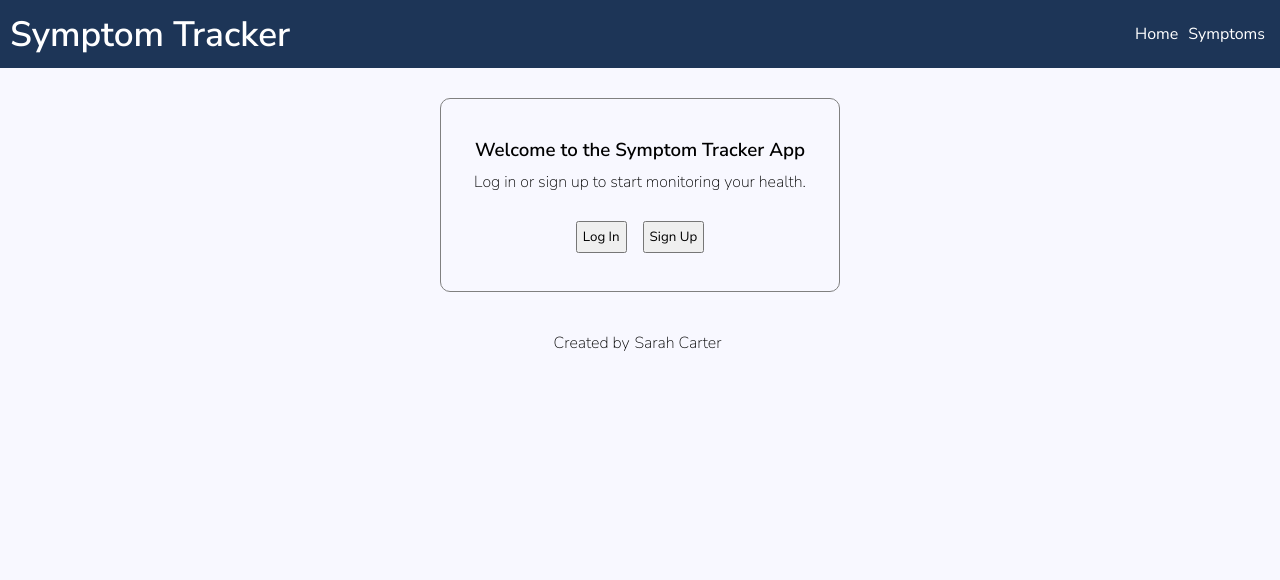
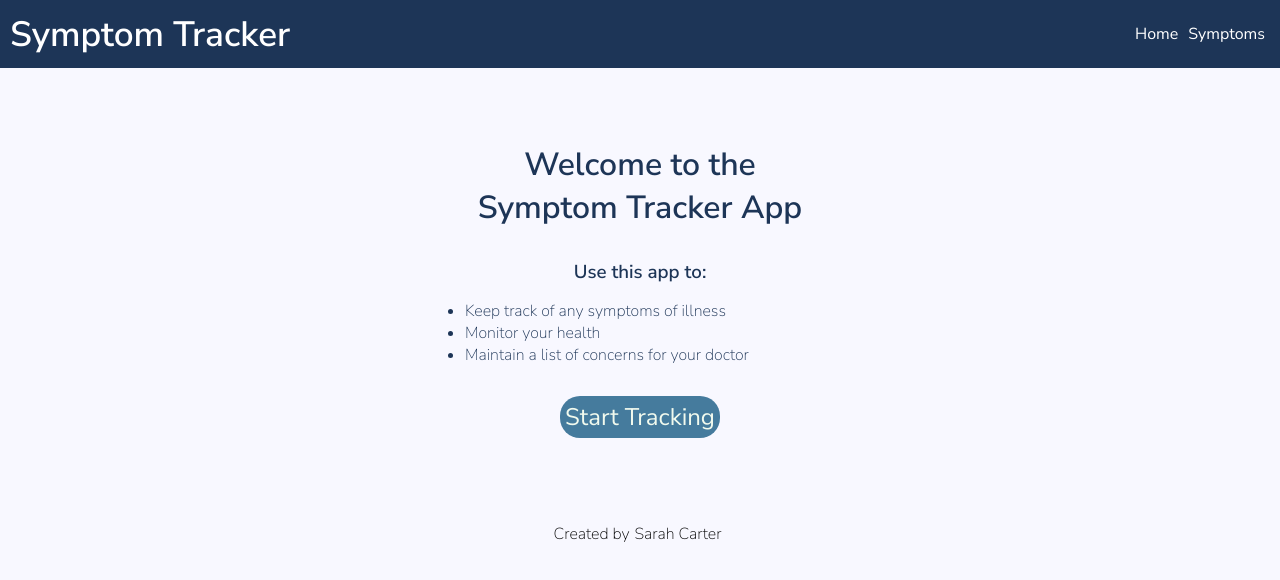
Before and after one commit to sarahecarter/symptom-tracker-frontend, a Next.js app: page / in a window 1280 px wide. Shown: the top 580 px of the page. Built offline with nearby package versions, Linux system fonts and the light colour scheme.

Commit message:
updated readme

```diff
--- a/pages/index.js
+++ b/pages/index.js
@@ -1,26 +1,42 @@
-/** @jsxImportSource @emotion/react */
-import { css } from '@emotion/react'
 import styled from '@emotion/styled'
 import Head from 'next/head'
 import Link from 'next/link'
+import colors from '../styles/colors'
 
 const Join = styled.div`
-  width: 80%;
+  width: 90%;
   max-width: 400px;
   margin: 30px auto;
   text-align: center;
-  border: 1px solid gray;
   border-radius: 10px;
   padding: 30px 10px;
+  color: ${colors.primary};
   > * {
-    margin: 8px;
+    margin: 15px;
+  }
+  h1 {
+    margin-bottom: 30px;
+    font-size:
   }
   p {
     margin-bottom: 20px;
     font-weight: 300;
   }
+  ul {
+    text-align: left;
+    font-weight: 300;
+  }
   button {
     padding: 5px;
+    background: ${colors.primaryAccent};
+    color: ${colors.background};
+    border: none;
+    border-radius: 20px;
+    font-size: 1.5em;
+    cursor: pointer;
+    &:hover {
+      background: ${colors.secondary};
+    }
   }
 `
 
@@ -34,10 +50,16 @@ export default function Home(title, description) {
       </Head>
 
       <Join>
-        <h3>Welcome to the Symptom Tracker App</h3>
-        <p>Log in or sign up to start monitoring your health.</p>
-        <button>Log In</button>
-        <button>Sign Up</button>
+        <h1>Welcome to the Symptom Tracker App</h1>
+        <h3>Use this app to:</h3>
+        <ul>
+          <li>Keep track of any symptoms of illness</li>
+          <li>Monitor your health</li>
+          <li>Maintain a list of concerns for your doctor</li>
+        </ul>
+        <Link href="/symptoms">
+          <button>Start Tracking</button>
+        </Link>
       </Join>
     </div>
   )
--- a/pages/symptoms/edit/[id].js
+++ b/pages/symptoms/edit/[id].js
@@ -56,7 +56,6 @@ export default function Edit({symptom}) {
     const url = "https://sc-capstone-backend.herokuapp.com/symptoms/"
 
     const [formState, setFormState] = useState(symptom)
-    console.log(symptom.startDate)
 
     const handleChange = (e) => {
         const newState = {...formState}
```
Also changed, not shown: pages/symptoms/[id].js (+10 -0 lines), pages/symptoms/new.js (+0 -8 lines), 1 other file (tests, documents, lock files or other folders).
